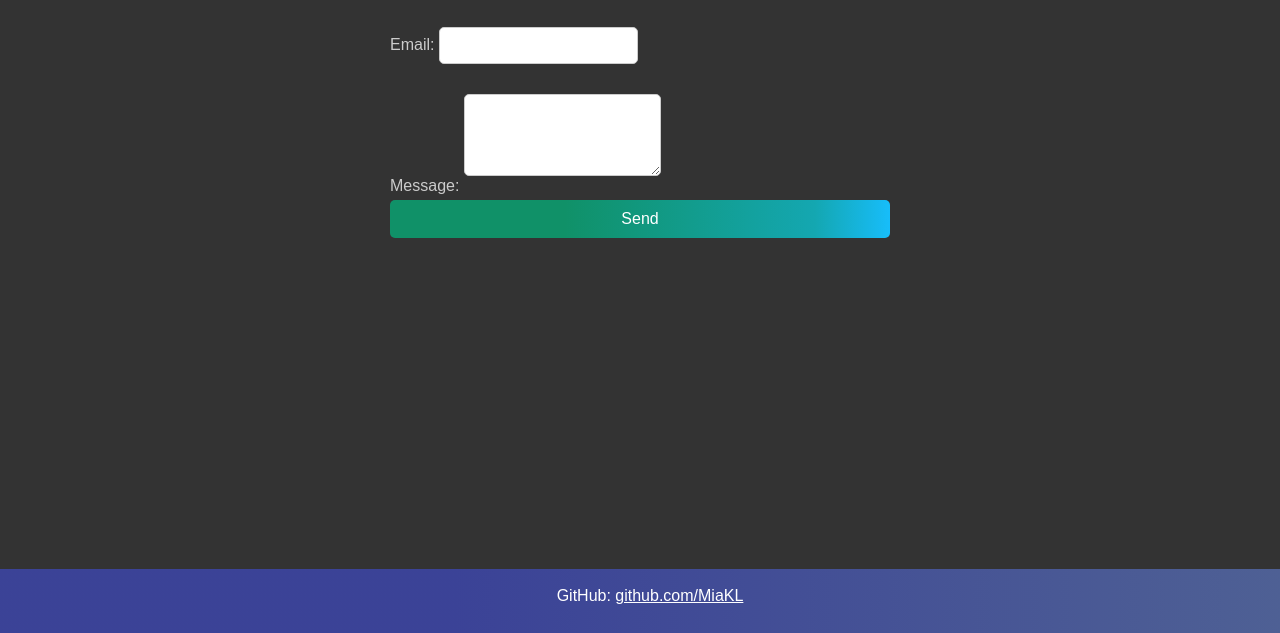
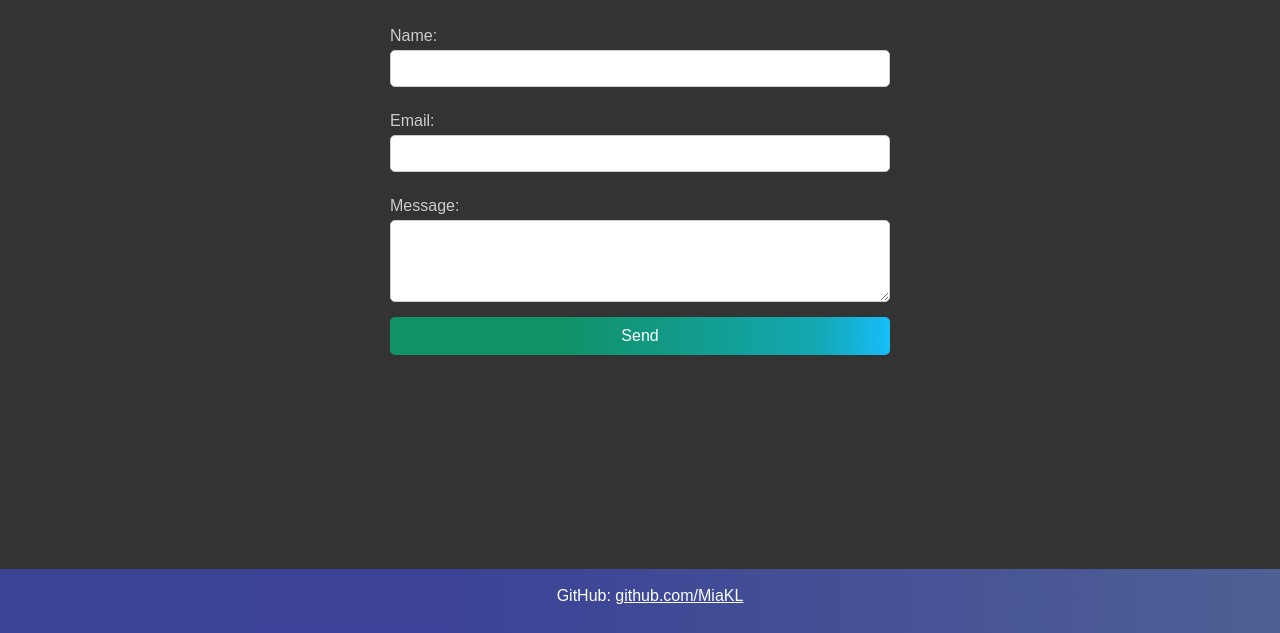
Before and after one commit to MiaKL/miakl.github.io, a plain HTML site: page contact.html in a window 1280 px wide. Shown: the part 167-800 px from the top of the page. Drawn offline with Linux system fonts and the light colour scheme.

Commit message:
Update contact.html

```diff
--- a/contact.html
+++ b/contact.html
@@ -30,14 +30,14 @@
         <section id="contact">
             <h1 class="gradient">Contact Me</h1>
             <form id="contact-form" action="https://formspree.io/f/mkgnakld" method="POST">
-                <label>
-                    Email:
-                    <input type="email" name="email" required>
-                </label>
-                <label>
-                    Message:
-                    <textarea name="message" rows="4" required></textarea>
-                </label>
+                <label for="name">Name:</label>
+                <input type="text" id="name" name="name" required>
+
+                <label for="email">Email:</label>
+                <input type="email" id="email" name="email" required>
+
+                <label for="message">Message:</label>
+                <textarea id="message" name="message" rows="4" required></textarea>
 
                 <button type="submit">Send</button>
             </form>
```
